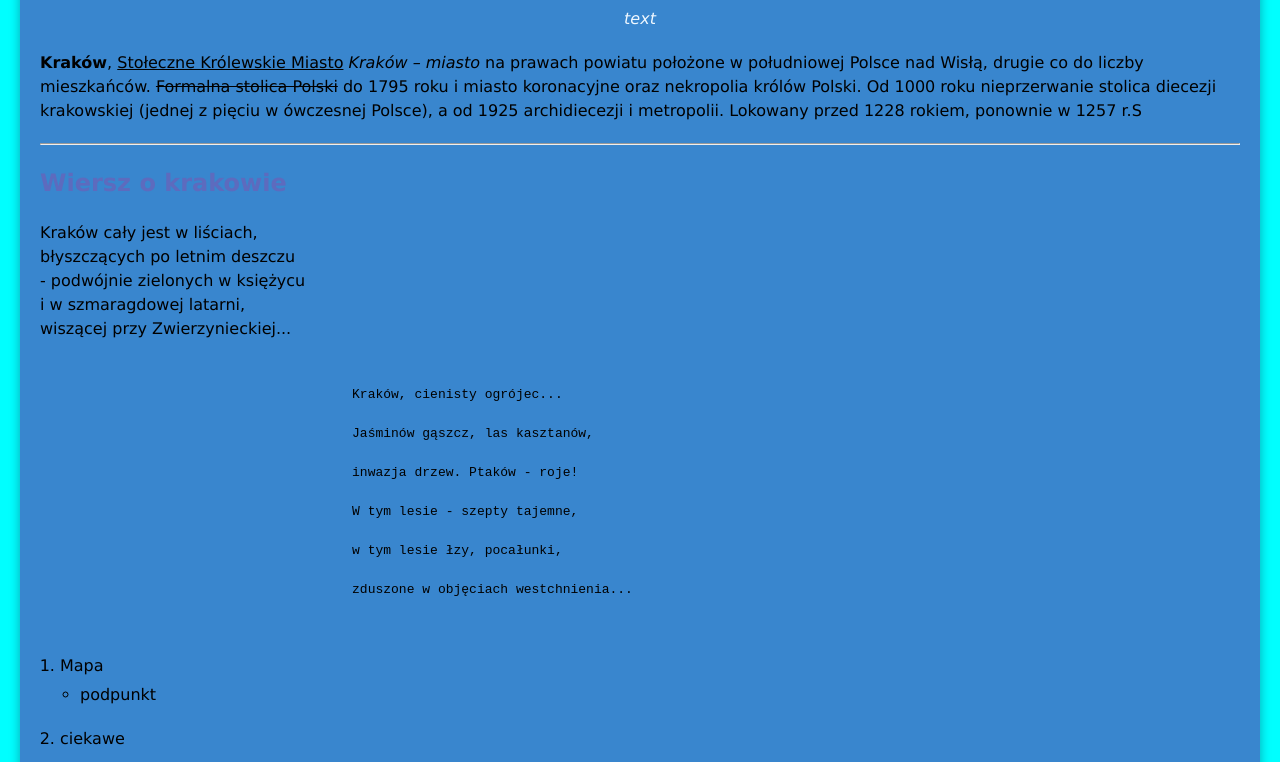
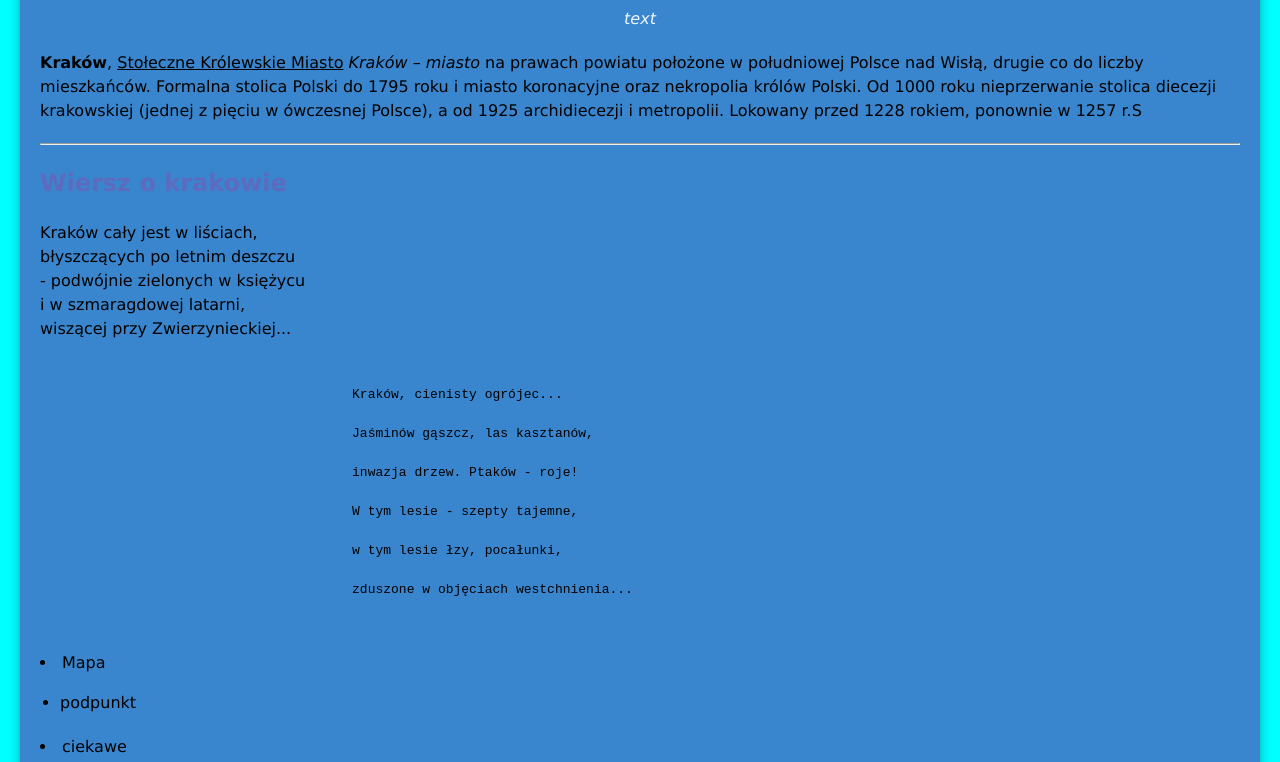
Before and after one commit to DRMALOT/HTML3a, a plain HTML site: page index.html in a window 1280 px wide. Shown: the part 406-1168 px from the top of the page. Drawn offline with Linux system fonts and the light colour scheme; a script that the page names is missing.

Commit message:
Update index.html

```diff
--- a/index.html
+++ b/index.html
@@ -30,7 +30,7 @@
 			<p>
 					<b>Kraków</b>, <u>Stołeczne Królewskie Miasto</u> <i>Kraków – miasto</i>
 					na prawach powiatu położone w południowej Polsce nad Wisłą, drugie co do liczby mieszkańców.
-					<strike>Formalna stolica Polski</strike> do 1795 roku i miasto koronacyjne oraz nekropolia królów Polski.
+					Formalna stolica Polski do 1795 roku i miasto koronacyjne oraz nekropolia królów Polski.
 					Od 1000 roku nieprzerwanie stolica diecezji krakowskiej (jednej z pięciu w ówczesnej Polsce),
 					a od 1925 archidiecezji i metropolii. Lokowany przed 1228 rokiem, ponownie w 1257 r.S
 			</p>
@@ -52,13 +52,13 @@
 					w tym lesie łzy, pocałunki,<br>
 					zduszone w objęciach westchnienia... <br>
 			</pre>
-			<ol>
+			<il>
 				<li>Mapa</li>
 					<ul>
 					<li> podpunkt</li>
 					</ul>
 				<li> ciekawe</li>
-			</ol>
+			</il>
 			<a href="https://krakow.pl" target="_blank">strona miasta</a>
 			<div id="tp-widget-default" data-city="200122" data-version="2.0.0">
 				<div id="tp-widget-bottom-default">
```
